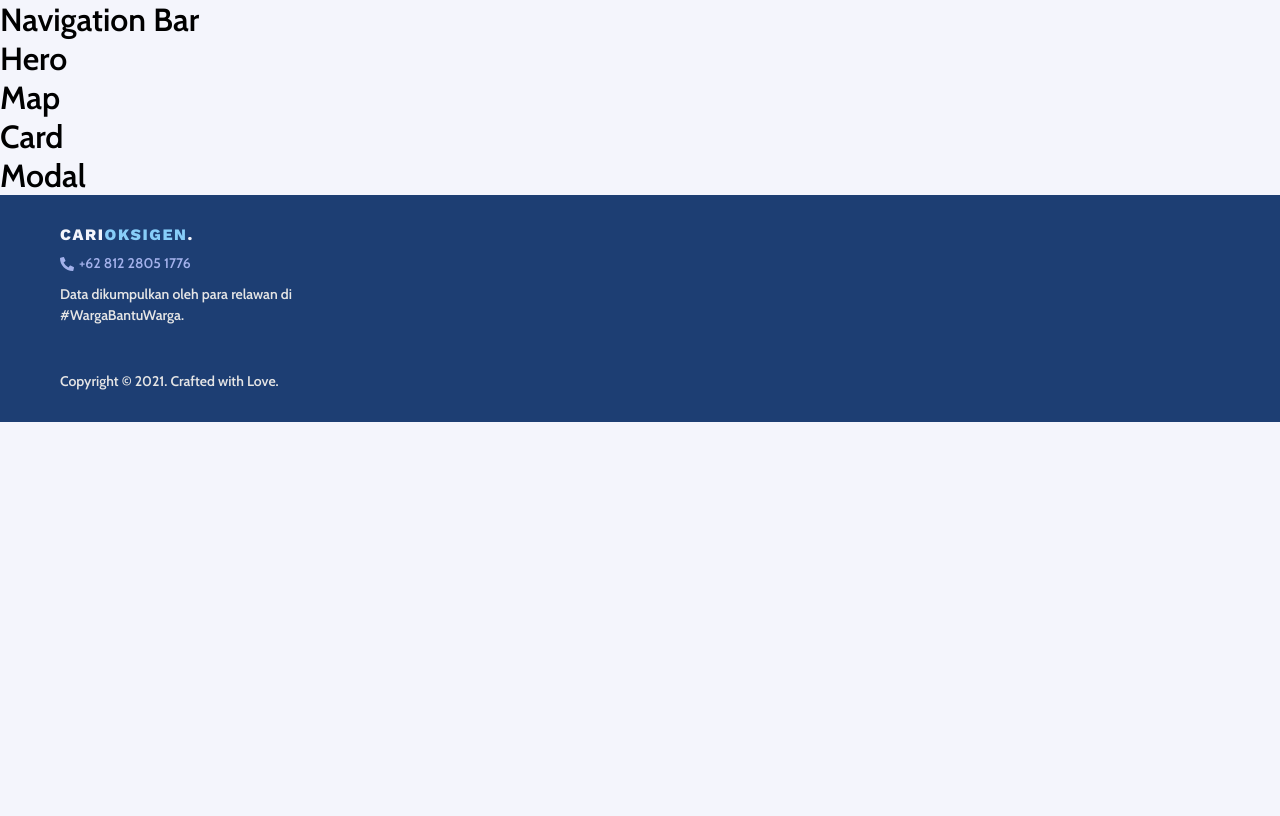
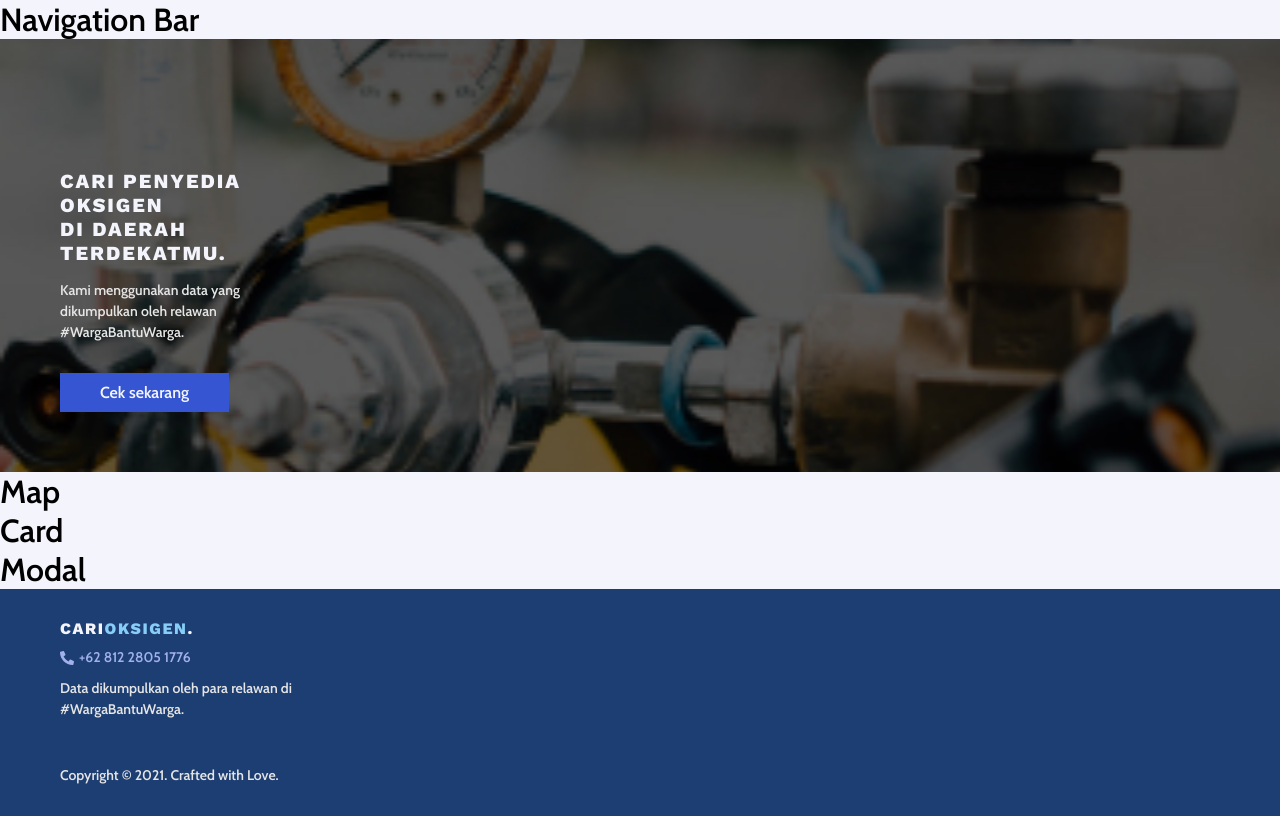
Before and after one commit to acomarcho/Milestone02_K13, a React (Create React App) app in the folder src/: page / in a window 1280 px wide. Built offline with nearby package versions, Linux system fonts and the light colour scheme.

Commit message:
buat hero versi desktop

```diff
--- a/src/src/Hero.css
+++ b/src/src/Hero.css
@@ -0,0 +1,44 @@
+.hero-section {
+  padding-top: calc(60px + 70px);
+  background: url("./images/hero-phone.jpg") center/cover no-repeat fixed;
+}
+
+.hero-container {
+  max-width: 1160px;
+  margin: 0 auto;
+}
+
+.hero-section h1 {
+  color: var(--offWhite);
+  font-size: 20px;
+  font-family: var(--workSans);
+  text-transform: uppercase;
+  max-width: 190px;
+  letter-spacing: 0.1em;
+}
+
+.hero-section p {
+  color: var(--lightGray);
+  font-size: 14px;
+  margin-top: 15px;
+  max-width: 189px;
+  line-height: 150.6%;
+}
+
+.hero-section .btn {
+  font-size: 16px;
+  padding: 10px 40px;
+  margin-top: 30px;
+  background: var(--primaryBlue);
+  border: none;
+  color: var(--offWhite);
+  cursor: pointer;
+  transition: var(--transition);
+  display: inline-block;
+}
+
+.hero-section .btn:hover {
+  background: var(--offWhite);
+  color: var(--darkBlue);
+  opacity: 0.8;
+}
--- a/src/src/Hero.js
+++ b/src/src/Hero.js
@@ -2,7 +2,22 @@ import React from "react";
 import "./Hero.css";
 
 const Hero = () => {
-  return <h1>Hero</h1>;
+  return (
+    <section className="section hero-section" id="home">
+      <div className="hero-container">
+        <h1>
+          Cari penyedia oksigen <br />
+          di daerah terdekatmu.
+        </h1>
+        <p>
+          Kami menggunakan data yang dikumpulkan oleh relawan #WargaBantuWarga.
+        </p>
+        <a href="#search" className="btn">
+          Cek sekarang
+        </a>
+      </div>
+    </section>
+  );
 };
 
 export default Hero;
```
